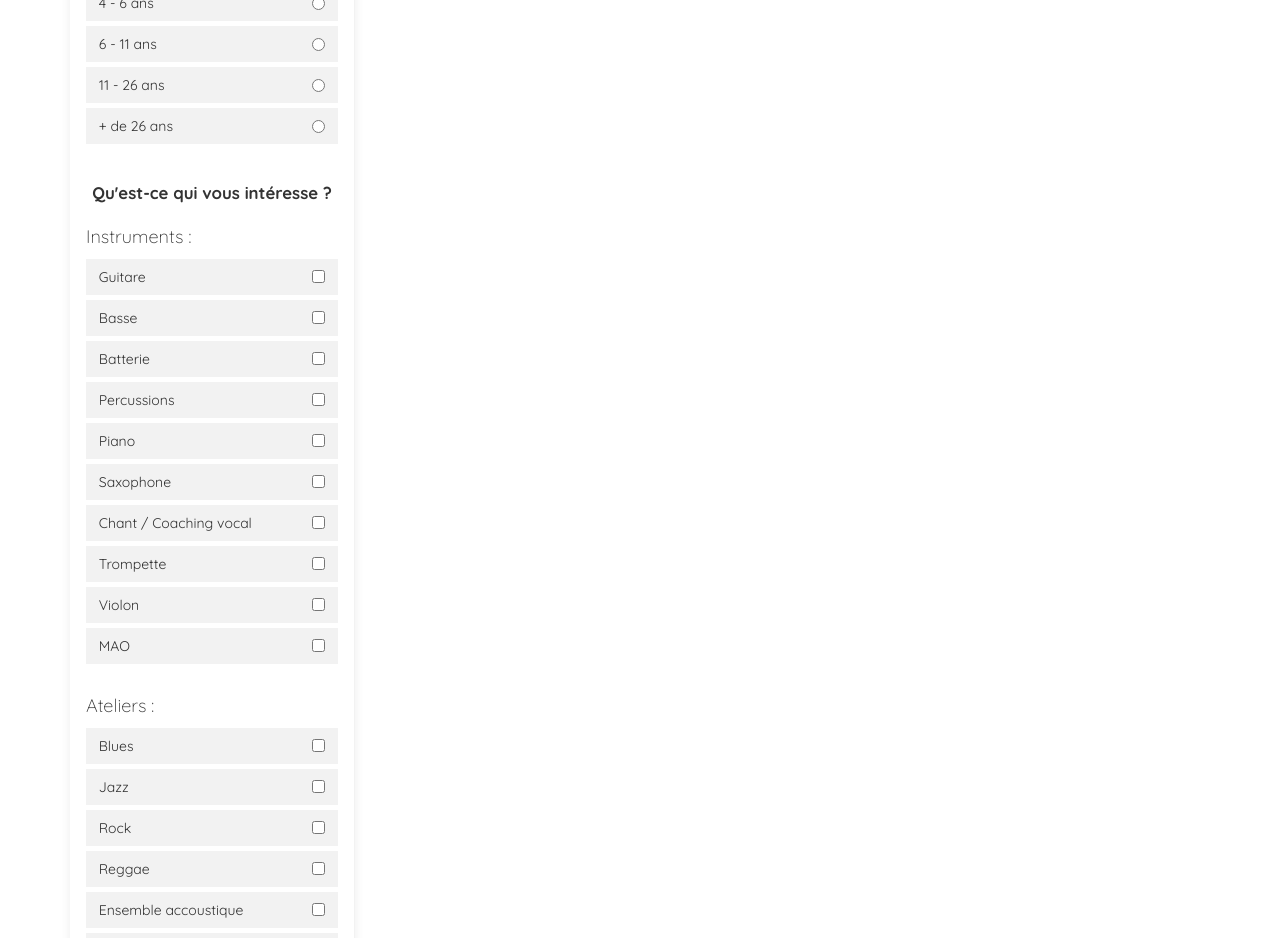
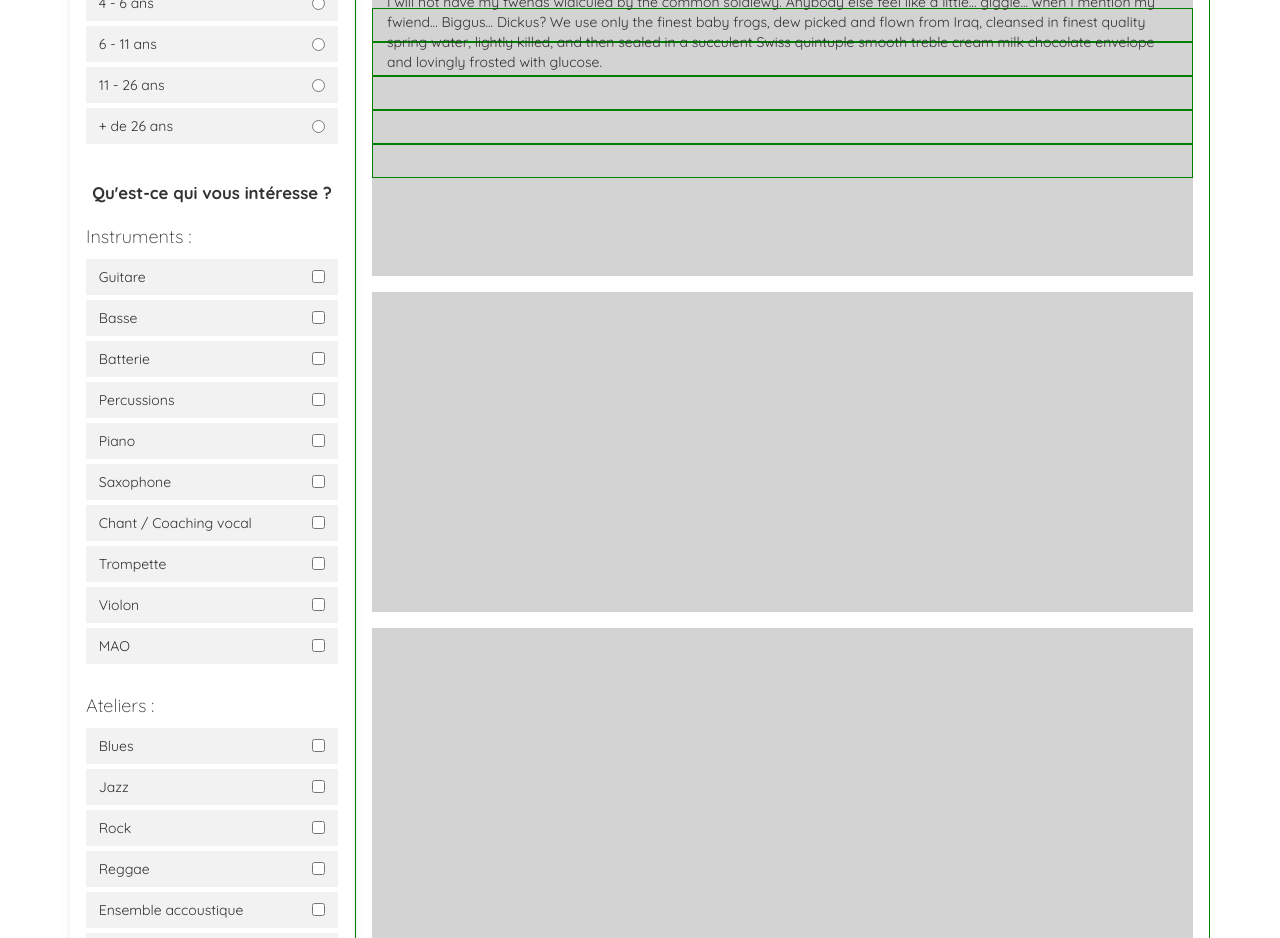
Before and after one commit to ali-loup-acs/ProjetCaemFront, a website: page template/parcoursmusical.html in a window 1280 px wide. Shown: the part 592-1530 px from the top of the page. Drawn offline with nearby package versions, Linux system fonts and the light colour scheme.

Commit message:
commit pre-merge with Ali's pull request

```diff
--- a/assets/css/style.scss
+++ b/assets/css/style.scss
@@ -97,8 +97,8 @@ header{
 
 
 
-
-main{
+/* ---------------- ACCUEIL PAGE ---------------- */
+/*main{
 
 	header{
 
@@ -165,8 +165,8 @@ main{
 }
 .orange{
 	border-left: $caemOrange solid 0.65rem;
-}
-
+}*/
+/* ---------------- ACCUEIL PAGE END ---------------- */
 
 
 
@@ -236,10 +236,24 @@ main{
 		}
 	}
 
-	article
+	div
 	{
 		margin: 0;
 		padding: 0;
+		border: 1px solid green;
+		padding: 2vh;
+
+		section
+		{
+			margin: 0;
+			padding:0;
+			margin-bottom: 2vh;
+
+			height: 40vh;
+			background-color: lightgrey;
+
+
+		}
 
 	}
 }
--- a/template/parcoursmusical.html
+++ b/template/parcoursmusical.html
@@ -54,7 +54,7 @@
 		<main class="container mainParcoursMusical">
 
 
-			<aside class="col-md-3 col-sm-3">
+			<aside class="col-md-3 col-sm-3 container">
 
 
 				<section id="sectionAge">
@@ -221,9 +221,49 @@
 			</aside>
 
 
-			<article class="col-md-9 col-sm-9">
+			<div class="col-md-9 col-sm-9 container">
 
-			</article>
+				<section>
+
+					<header>
+						<h3>Guitare</h3>
+					</header>
+
+					<main class="col-md-12 container">
+						<article>
+							I will not have my fwends widiculed by the common soldiewy. Anybody else feel like a little... giggle... when I
+							mention my fwiend... Biggus... Dickus? We use only the finest baby frogs, dew picked and flown from Iraq,
+							cleansed in finest quality spring water, lightly killed, and then sealed in a succulent Swiss quintuple smooth
+							treble cream milk chocolate envelope and lovingly frosted with glucose.
+						</article>
+					</main>
+
+					<footer>
+						<div></div>
+						<div></div>
+						<div></div>
+					</footer>
+
+					<figure>
+						<div></div>
+						<div></div>
+					</figure>
+
+				</section>
+
+
+
+
+				<section>
+
+				</section>
+
+				<section>
+
+				</section>
+
+
+			</div>
 
 
 		</main>
```
Also changed, not shown: assets/css/style.css, 1 other file.
